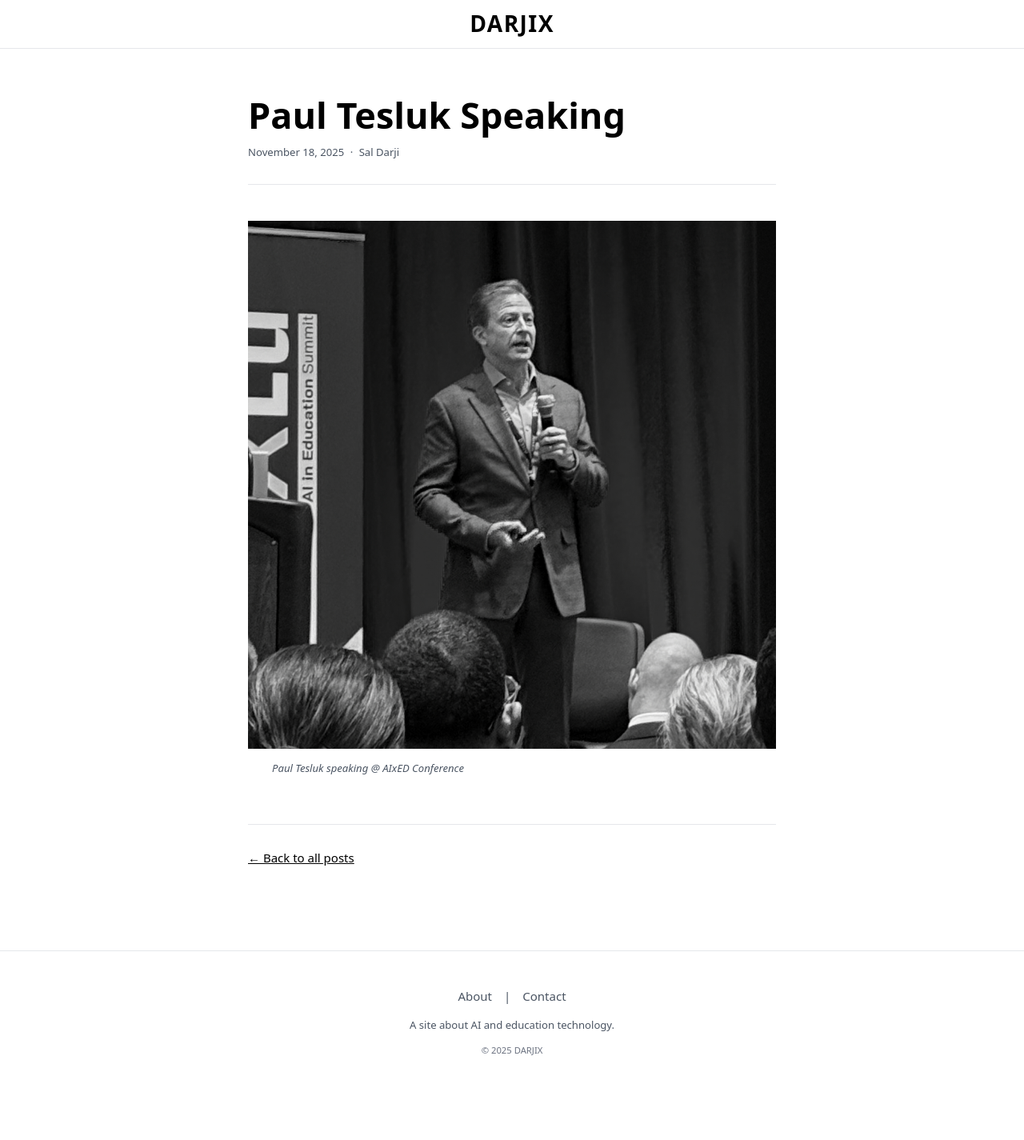
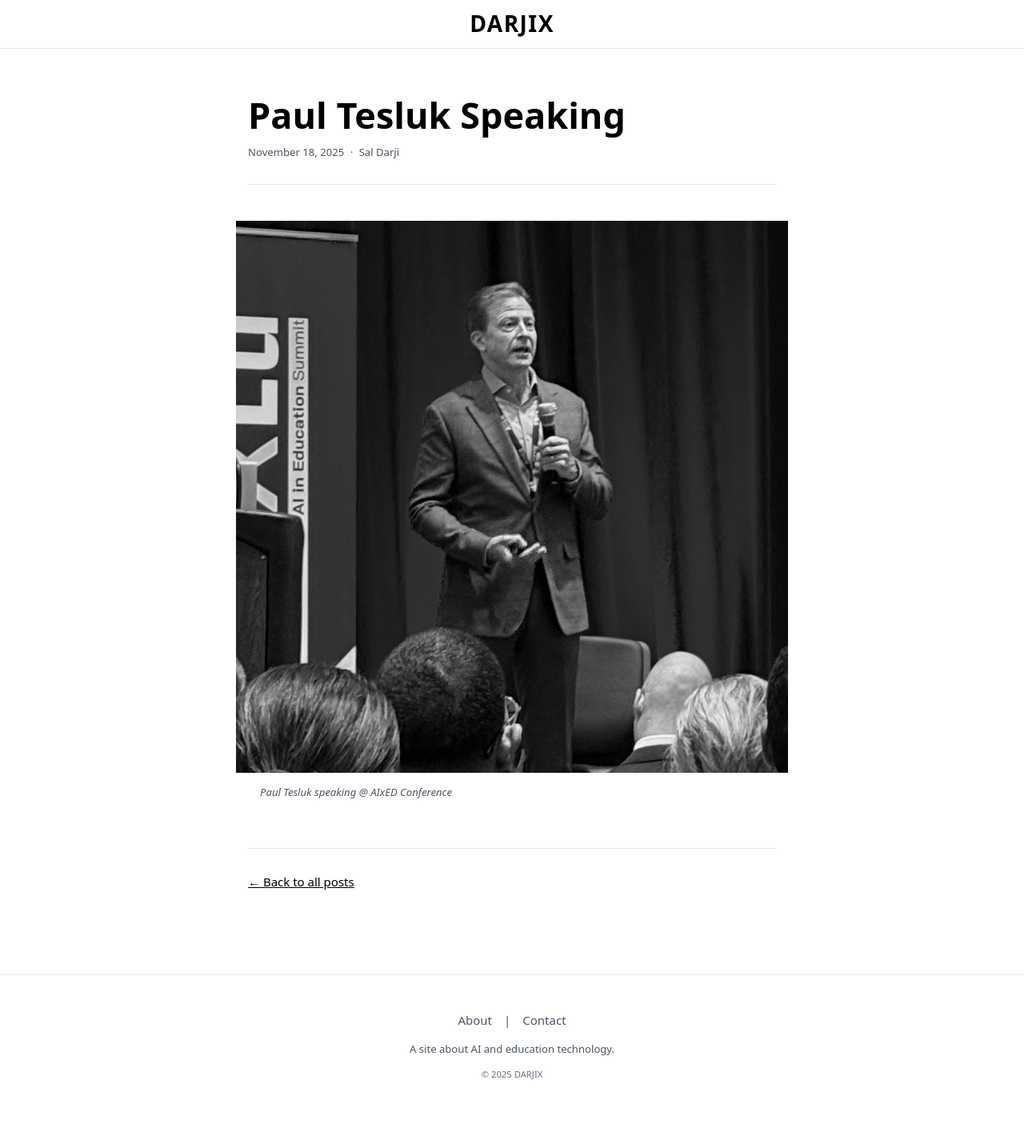
Before and after one commit to saldarji/darjix, a Jekyll site: the page built from _posts/2025-11-18-Photo-Post.md, in a window 1280 px wide. Shown: the whole page at 80% size. Built offline with Jekyll 4.4.1, drawn with Linux system fonts in a browser that asks for light colours; before the commit the page ends 1395 px from its top, so only the background shows below that.

Commit message:
Fix photo width: use explicit CSS to ensure full column width

```diff
--- a/_layouts/photo.html
+++ b/_layouts/photo.html
@@ -22,12 +22,14 @@ layout: default
   </header>
 
   <!-- Photo Content -->
-  <div class="mb-8 -mx-4 sm:-mx-6 lg:-mx-8">
+  {% if page.image %}
+  <div class="mb-8" style="margin-left: -1rem; margin-right: -1rem; width: calc(100% + 2rem);">
     {% if page.image %}
     <div class="w-full">
       <img src="{{ page.image | relative_url }}"
            alt="{{ page.alt_text | default: page.title | default: 'Photo' }}"
-           class="w-full h-auto"
+           class="w-full h-auto block"
+           style="width: 100%; display: block;"
            loading="lazy">
       {% if page.caption %}
       <div class="mt-4 text-sm text-gray-600 italic px-4 sm:px-6 lg:px-8">
@@ -37,6 +39,7 @@ layout: default
     </div>
     {% endif %}
   </div>
+  {% endif %}
 
   <!-- Additional Content (if any) -->
   {% if content and content != "" %}
```
